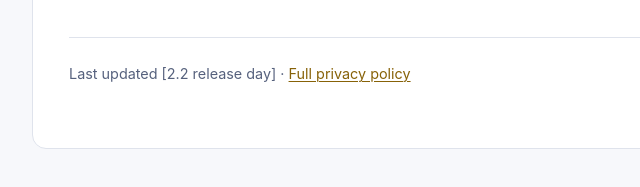
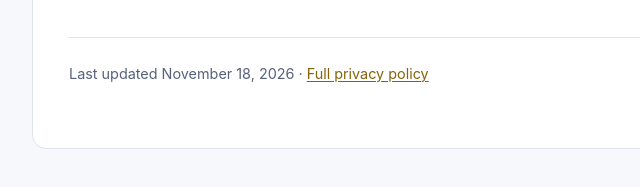
Before and after one commit to JackDA10/privacy, a plain HTML site: page racetrack/index.html in a window 1280 px wide. Shown: the part 3324-3511 px from the top of the page, 256-896 px from the left. Drawn offline with Linux system fonts and the light colour scheme.

Commit message:
Racetrack: set the last-updated date
Co-Authored-By: Claude Fable 5.2 <noreply@anthropic.com>

```diff
--- a/racetrack/index.html
+++ b/racetrack/index.html
@@ -105,7 +105,7 @@
   the clearance you have.</p>
 
   <hr>
-  <p class="updated">Last updated [2.2 release day] &middot;
+  <p class="updated">Last updated November 18, 2026 &middot;
   <a href="../">Full privacy policy</a></p>
 
 </main>
```
